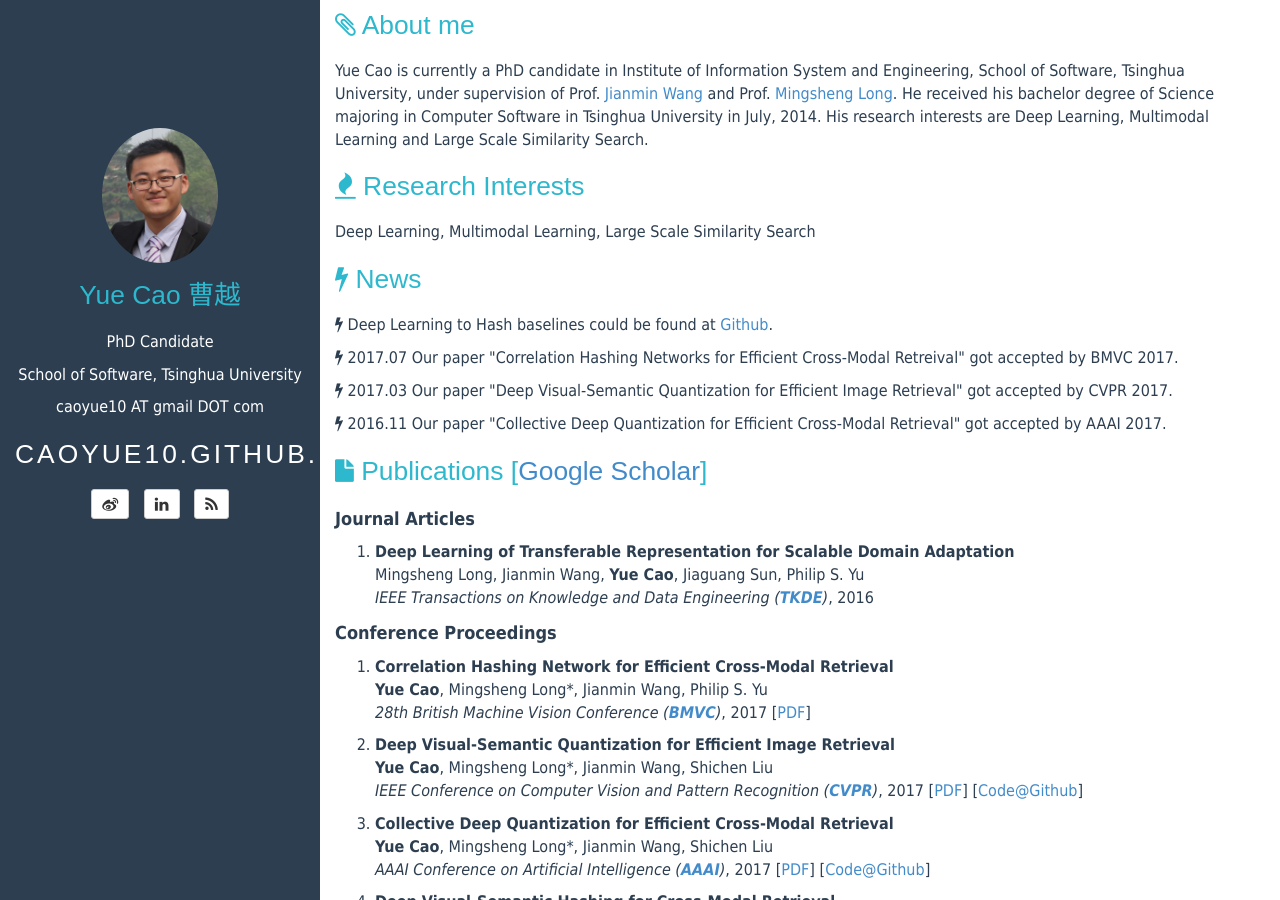
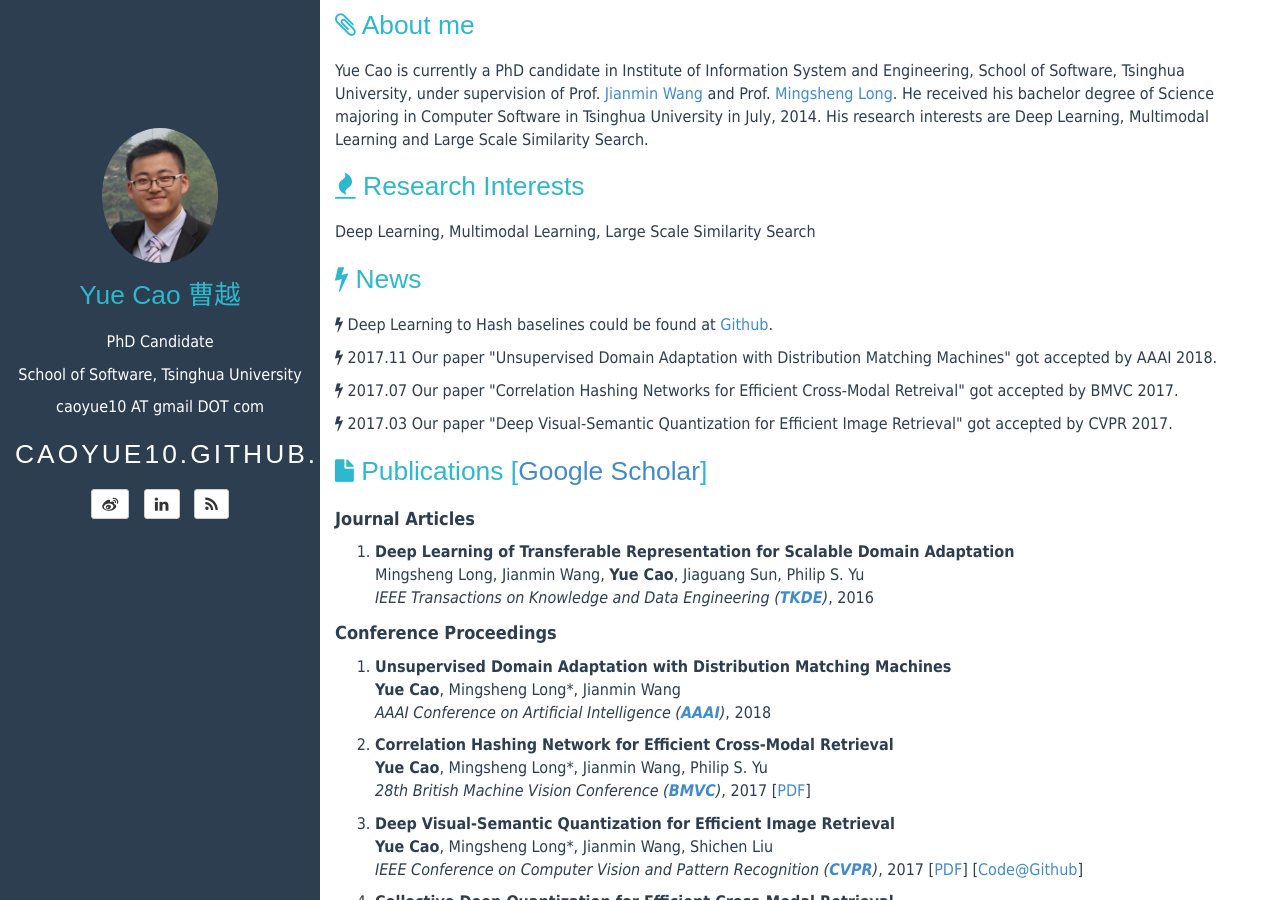
Before and after one commit to caoyue10/caoyue10.github.io, a Jekyll site: the page built from index.html, in a window 1280 px wide and 900 px high. Built offline with Jekyll 4.4.1, drawn with Linux system fonts in a browser that asks for light colours; the list of posts is cut into pages by our own code.

Commit message:
aaai 18 paper added

```diff
--- a/index.html
+++ b/index.html
@@ -69,17 +69,17 @@
     </p>
     <p>
     <i class="fa fa-bolt"></i>
+    2017.11 Our paper "Unsupervised Domain Adaptation with Distribution Matching Machines" got accepted by AAAI 2018.
+    </p>
+    <p>
+    <i class="fa fa-bolt"></i>
     2017.07 Our paper "Correlation Hashing Networks for Efficient Cross-Modal Retreival" got accepted by BMVC 2017.
     </p>
     <p>
     <i class="fa fa-bolt"></i>
     2017.03 Our paper "Deep Visual-Semantic Quantization for Efficient Image Retrieval" got accepted by CVPR 2017.
     </p>
-    <p>
-    <i class="fa fa-bolt"></i>
-    2016.11 Our paper "Collective Deep Quantization for Efficient Cross-Modal Retrieval" got accepted by AAAI 2017.
-    </p>
-</div>
+    </div>
 
 <div class="Publications">
     <header>
@@ -97,6 +97,13 @@
     </ol>
     <p><font size="4"><strong>Conference Proceedings</strong></font></p>
     <ol>
+        <li><p>
+            <strong>Unsupervised Domain Adaptation with Distribution Matching Machines</strong>
+            <br>
+            <strong>Yue Cao</strong>, Mingsheng Long*, Jianmin Wang
+            <br>
+            <em>AAAI Conference on Artificial Intelligence (<a href="http://www.aaai.org/Conferences/AAAI/aaai18.php"><strong>AAAI</strong></a>)</em>, 2018
+        </p></li>
         <li><p>
             <strong>Correlation Hashing Network for Efficient Cross-Modal Retrieval</strong>
             <br>
```
